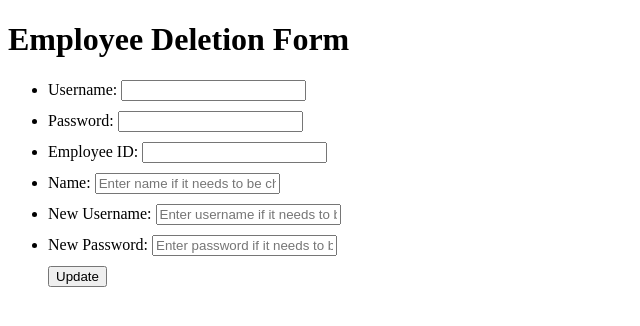
After one commit to ranjithreddy-31/bughound, a Flask app: page /update_employee_form in a window 1280 px wide. The commit adds this page. Shown: the top 326 px of the page, without its empty margins (0-640 px from the left). Run offline with Flask 2, Linux system fonts and the light colour scheme.

Commit message:
completed employee part

```diff
--- a/main.py
+++ b/main.py
@@ -2,6 +2,8 @@ from flask import Flask, redirect, url_for, request, render_template
 import mysql.connector
 app = Flask(__name__)
 
+def get_connection():
+	return mysql.connector.connect(user='root', password='', host='localhost', database='bughound')
 
 @app.route('/')
 def index():
@@ -21,18 +23,97 @@ def register_employee():
     password = request.form['password']
     userlevel = request.form['userlevel']
     # Connect to database
-    conn = mysql.connector.connect(user='root', password='',
-                                    host='localhost', database='bughound')
-    cursor = conn.cursor()
+    try:
+        conn = get_connection()
+        cursor = conn.cursor()
 
-    # Execute query
-    query = "INSERT INTO employees (name, username, password, userlevel) VALUES (%s, %s, %s, %s)"
-    values = (name, username, password, userlevel)
-    cursor.execute(query, values)
-    conn.commit()
-    cursor.close()
-    conn.close()
-    return "success"
+        # Execute query
+        query = "INSERT INTO employees (name, username, password, userlevel) VALUES (%s, %s, %s, %s)"
+        values = (name, username, password, userlevel)
+        cursor.execute(query, values)
+        conn.commit()
+        cursor.close()
+        conn.close()
+        return "success"
+    except Exception as e:
+	    return f"failed:{e}"
+@app.route('/delete_employee_form')
+def delete_employee_form():
+	return render_template('delete_employee.html')
+@app.route('/delete_employee', methods=['POST'])
+def delete_employee():
+    # Fetch form data
+    username = request.form['username']
+    password = request.form['password']
+    employee_id = int(request.form['employee_id'])
+    # Connect to database
+    try:
+        conn = get_connection()
+        cursor = conn.cursor()
+
+        # Execute query
+        query = f"select password from employees where username='{username}'"
+        cursor.execute(query)
+        db_password = cursor.fetchall()[0][0]
+        if password == db_password:
+            query = f"delete from employees where emp_id={employee_id}"
+            cursor.execute(query)
+            conn.commit()
+            cursor.close()
+            conn.close()
+            return f"Successfully deleted employee:{employee_id}"
+        else:
+            cursor.close()
+            conn.close()
+            return "Invalid credentials"
+    except Exception as e:
+	    return f"failed:No employee id in the database (tehnical reason:{e})"
+@app.route('/update_employee_form')
+def update_employee_form():
+	return render_template('update_employee.html')
+
+
+@app.route('/update_employee', methods=['POST'])
+def update_employee():
+	username = request.form['username']
+	password = request.form['password']
+	employee_id = int(request.form['employee_id'])
+	new_name = request.form['new_name']
+	new_username = request.form['new_username']
+	new_password = request.form['new_password']
+	try:
+		conn = get_connection()
+		cursor = conn.cursor()
+		query = f"select password from employees where username='{username}'"
+		cursor.execute(query)
+		db_password = cursor.fetchall()[0][0]
+		if password == db_password:
+			if new_name:
+				query = f"update employees set name='{new_name}' where emp_id = {employee_id}"
+				print(query)
+				cursor.execute(query)
+				conn.commit()
+			if new_username:
+				query = f"update employees set username='{new_username}' where emp_id = {employee_id}"
+				print(query)
+				cursor.execute(query)
+				conn.commit()
+			if new_password:
+				query = f"update employees set password='{new_password}' where emp_id = {employee_id}"
+				print(query)
+				cursor.execute(query)
+				conn.commit()
+			cursor.close()
+			conn.close()
+			return f"successfully updated employee:{employee_id}"
+		else:
+			cursor.close()
+			conn.close()
+			return "Failed updating: Invalid Password"
+
+	except Exception as e:
+		return f"failed:No employee id in the database (tehnical reason:{e})"
+
 
 
 if __name__ == '__main__':
--- a/templates/employee.html
+++ b/templates/employee.html
@@ -8,8 +8,8 @@
 
     <ul>
       <li><a href="{{ url_for('register_employee_form') }}">Register</a></li>
-      <li><a href="">Update</a></li>
-      <li><a href="">Delete</a></li>
+      <li><a href="{{ url_for('update_employee_form') }}">Update</a></li>
+      <li><a href="{{ url_for('delete_employee_form') }}">Delete</a></li>
     </ul>
   </body>
 </html>
--- /dev/null
+++ b/templates/update_employee.html
@@ -0,0 +1,46 @@
+<!DOCTYPE html>
+<html>
+  <head>
+    <title>Employee Deletion Form</title>
+  </head>
+  <body>
+    <h1>Employee Deletion Form</h1>
+    <form action="/update_employee" method="POST">
+        <ul>
+
+    <li>
+      <label for="username">Username:</label>
+      <input type="text" id="username" name="username" required>
+    </li>
+    <li>
+      <label for="password">Password:</label>
+      <input type="password" id="password" name="password" required>
+    </li>
+    <li>
+      <label for="employee_id">Employee ID:</label>
+      <input type="number" id="employee_id" name="employee_id" required>
+    </li>
+    <li>
+        <label for="new_name">Name:</label>
+        <input type="text" id="new_name" name="new_name" placeholder="Enter name if it needs to be changed">
+      </li>
+    <li>
+        <label for="new_username">New Username:</label>
+        <input type="text" id="new_username" name="new_username" placeholder="Enter username if it needs to be changed">
+    </li>
+    <li>
+        <label for="new_password">New Password:</label>
+        <input type="password" id="new_password" name="new_password" placeholder="Enter password if it needs to be changed">
+    </li>
+
+      <input type="submit" value="Update">
+
+</ul>
+<style>
+    li {
+      margin-bottom: 10px;
+    }
+  </style>
+    </form>
+  </body>
+</html>
```
Also changed, not shown: templates/delete_employee.html (added, +34 -0 lines).
